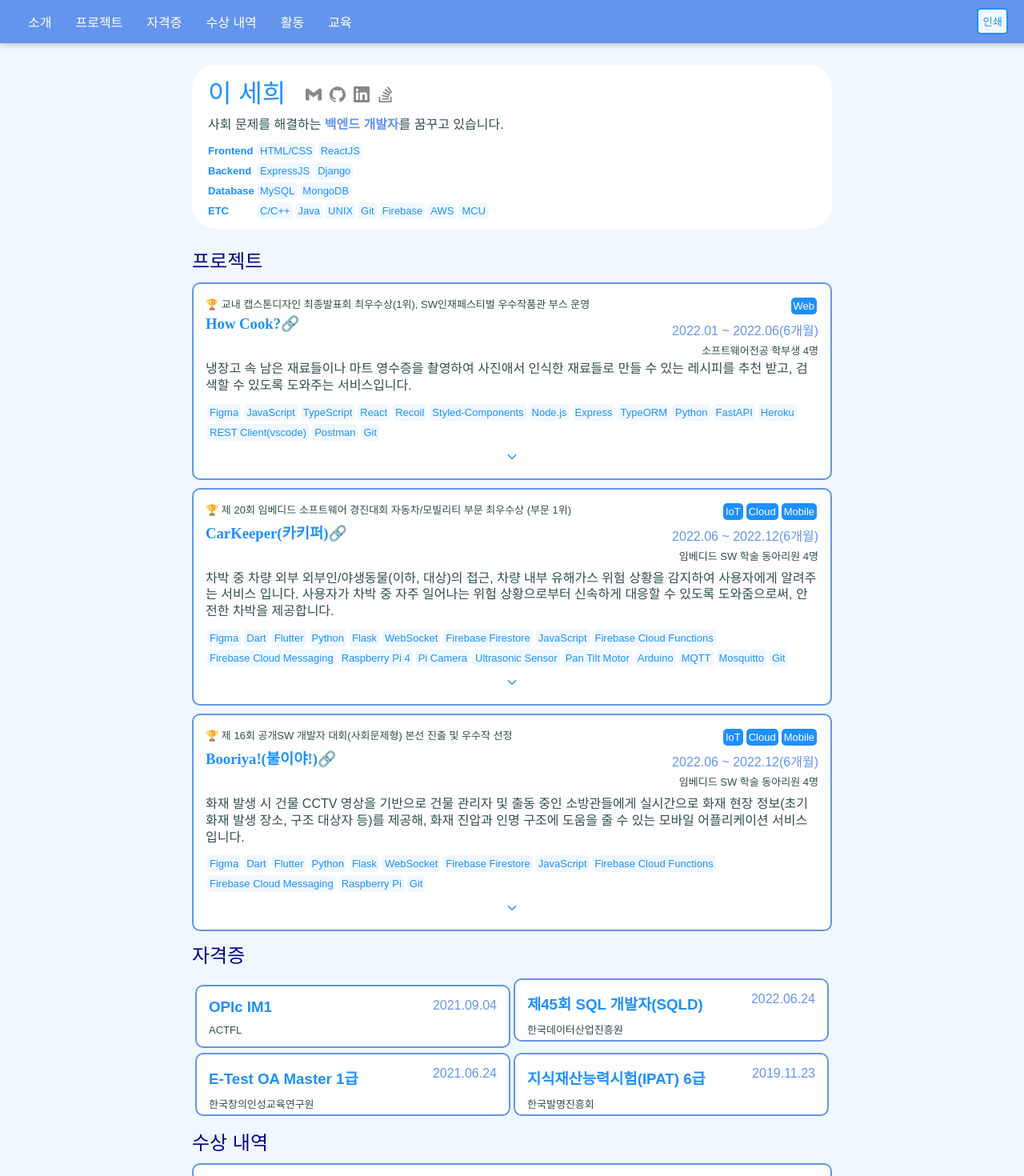
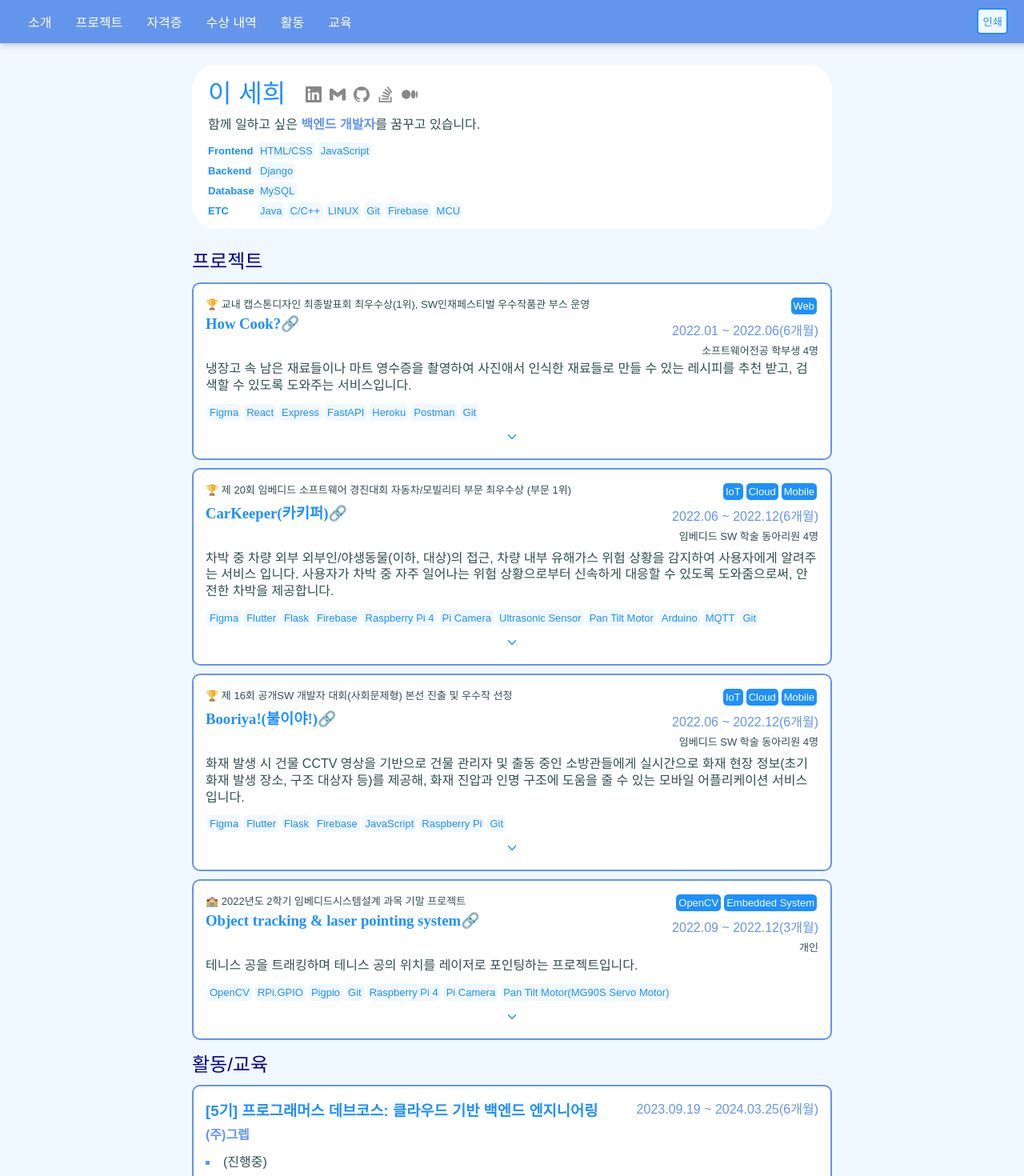
Before and after one commit to Sehee-Lee-01/Sehee-Lee-01.github.io, a React (Create React App) app: page / in a window 1280 px wide. Shown: the top 1470 px of the page at 80% size. Built offline with nearby package versions, Linux system fonts and the light colour scheme; a web font is replaced by a local one.

Commit message:
fix: 내용 간소화

```diff
--- a/src/assets/json/activity.json
+++ b/src/assets/json/activity.json
@@ -1,5 +1,12 @@
 {
   "items": [
+    {
+      "id": 1,
+      "name": "[5기] 프로그래머스 데브코스: 클라우드 기반 백엔드 엔지니어링",
+      "agency": "(주)그렙",
+      "date": "2023.09.19 ~ 2024.03.25(6개월)",
+      "work": ["(진행중)"]
+    },
     {
       "id": 2,
       "name": "2023년 1학기 스터디소그룹(모각코/모각공)",
@@ -14,10 +21,10 @@
       ]
     },
     {
-      "id": 2,
+      "id": 3,
       "name": "KOBOT 11기 (보드팀)",
       "agency": "국민대학교 임베디드 SW 학술 동아리",
-      "date": "2021. 11 ~ 2022. 12(1년 2개월)",
+      "date": "2021.11. ~ 2022.12.(1년 2개월)",
       "work": [
         "한국장학재단 동계 온라인 재능봉사 캠프(풍양초등학교, 엔트리 교육) 부팀장",
         "인트인 4차산업혁명 공모전 아이디어 분야(메타버스) 참가",
--- a/src/assets/json/certificate.json
+++ b/src/assets/json/certificate.json
@@ -3,7 +3,7 @@
     {
       "id": 1,
       "name": "OPIc IM1",
-      "date": "2021.09.04",
+      "date": "2023.09.14",
       "agency": "ACTFL"
     },
     {
--- a/src/assets/json/contact.json
+++ b/src/assets/json/contact.json
@@ -1,5 +1,10 @@
 {
   "items": [
+    {
+      "name": "Linkedin",
+      "url": "https://www.linkedin.com/in/se-hee-%E2%80%8Dlee-6b2340221/",
+      "icon": "SiLinkedin"
+    },
     {
       "name": "tpgktpgml24@gmail.com",
       "url": "mailto:tpgktpgml24@gmail.com",
@@ -11,14 +16,14 @@
       "icon": "SiGithub"
     },
     {
-      "name": "Linkedin",
-      "url": "https://www.linkedin.com/in/se-hee-%E2%80%8Dlee-6b2340221/",
-      "icon": "SiLinkedin"
-    },
-    {
       "name": "Stack Overflow",
       "url": "https://stackoverflow.com/users/19449341/sehee-lee",
       "icon": "SiStackoverflow"
+    },
+    {
+      "name": "Medium",
+      "url": "https://medium.com/@Hailey24",
+      "icon": "SiMedium"
     }
   ]
 }
--- a/src/assets/json/project.json
+++ b/src/assets/json/project.json
@@ -41,18 +41,10 @@
       "category": ["Web"],
       "keyword": [
         "Figma",
-        "JavaScript",
-        "TypeScript",
         "React",
-        "Recoil",
-        "Styled-Components",
-        "Node.js",
         "Express",
-        "TypeORM",
-        "Python",
         "FastAPI",
         "Heroku",
-        "REST Client(vscode)",
         "Postman",
         "Git"
       ],
@@ -66,7 +58,7 @@
           "재료 이미지 및 영수증 속 재료 리스트 반환 API를 Heroku에 배포한 이후 요청이 많아질수록 5** 응답 코드가 발생하는 것을 확인했습니다. Heroku를 무료 버전으로 사용하면서 적은 메모리 설정 때문에 발생한 문제였습니다. 이를 통해 적절한 메모리 설정의 중요성을 깨달았습니다."
         ]
       ],
-      "result": "교내 캡스톤디자인 최종발표회 최우수상(1위), SW인재페스티벌 우수작품관 부스 운영",
+      "result": "🏆 교내 캡스톤디자인 최종발표회 최우수상(1위), SW인재페스티벌 우수작품관 부스 운영",
       "url": "https://github.com/kookmin-sw/capstone-2022-10"
     },
     {
@@ -78,22 +70,15 @@
       "category": ["IoT", "Cloud", "Mobile"],
       "keyword": [
         "Figma",
-        "Dart",
         "Flutter",
-        "Python",
         "Flask",
-        "WebSocket",
-        "Firebase Firestore",
-        "JavaScript",
-        "Firebase Cloud Functions",
-        "Firebase Cloud Messaging",
+        "Firebase",
         "Raspberry Pi 4",
         "Pi Camera",
         "Ultrasonic Sensor",
         "Pan Tilt Motor",
         "Arduino",
         "MQTT",
-        "Mosquitto",
         "Git"
       ],
       "process": [
@@ -134,7 +119,7 @@
           "초기에는 매 프레임마다 [(영상 프레임의 중앙 x, y 좌표) - (대상 박스의 중앙 x, y 좌표)] 값에 '비례'하게 서보 모터 제어 각도를 설정했습니다. 하지만 대상이 빠르게 움직이고, 서보모터 제어 시간도 고려해야하기 때문에 해당 방식의 한계를 깨달았습니다. 이후 좌표 데이터에서 '이동 방향'만 추출하고 프레임마다 '단위 각도'만큼 움직이도록 설정하였습니다. 또한 정확한 서보모터 제어를 위해 제어하는 동안에는 프로그램을 일정 시간동안 Sleep 하도록 설정했습니다. "
         ]
       ],
-      "result": "제 20회 임베디드 소프트웨어 경진대회 자동차/모빌리티 부문 최우수상 (부문 1위)",
+      "result": "🏆 제 20회 임베디드 소프트웨어 경진대회 자동차/모빌리티 부문 최우수상 (부문 1위)",
       "url": "https://github.com/KOBOTBOARD-11/2022ESWContest_mobility_6017"
     },
     {
@@ -170,15 +155,10 @@
       "category": ["IoT", "Cloud", "Mobile"],
       "keyword": [
         "Figma",
-        "Dart",
         "Flutter",
-        "Python",
         "Flask",
-        "WebSocket",
-        "Firebase Firestore",
+        "Firebase",
         "JavaScript",
-        "Firebase Cloud Functions",
-        "Firebase Cloud Messaging",
         "Raspberry Pi",
         "Git"
       ],
@@ -188,8 +168,50 @@
           "YOLO v5 기반 로컬 서버에서는 다른 이벤트들(영상 처리, 대상 좌표 구하기 등)도 처리를 해야하기 때문에, Loop 문을 이용하여 실시간 데이터 모니터링을 하게되면 딜레이가 많이 생기는 상황이었습니다. 딜레이가 생기는 이유는 한 서버에 연산량이 많아져서 발생하는 것이라고 생각했고, 기능을 분리하고자 실시간 데이터 모니터링 기능은 클라우드 서비스를 이용했습니다. 단일 이벤트 목적으로 이용하는 Google Cloud Functions를 사용하면서 이벤트 감지 반응 속도를 높일 수 있었으며, 간편하게 기능을 구현함으로써 개발 시간을 단축할 수 있었습니다. 다른 서비스와의 높은 연동성으로 자동 메시징 기능도 한 번에 해결할 수 있었습니다."
         ]
       ],
-      "result": "제 16회 공개SW 개발자 대회(사회문제형) 본선 진출 및 우수작 선정",
+      "result": "🏆 제 16회 공개SW 개발자 대회(사회문제형) 본선 진출 및 우수작 선정",
       "url": "https://github.com/KOBOTBOARD-11/OSS_2022"
+    },
+    {
+      "id": 3,
+      "name": "Object tracking & laser pointing system",
+      "summary": "테니스 공을 트래킹하며 테니스 공의 위치를 레이저로 포인팅하는 프로젝트입니다.",
+      "date": "2022.09 ~ 2022.12(3개월)",
+      "scale": "개인",
+      "process": [
+        [
+          "Backlog 작성 후 스프린트 도입",
+          "구현할 기능을 정리하기 위해 Backlog를 작성했습니다. 이를 통해 프로젝트 진행 과정에서 생긴 문제점, 개선점을 더 빠르게 공유하고, 다함께 고민하여 신속하게 해결할 수 있는 환경을 조성할 수 있었습니다. 또한 일주일 단위의 스프린트를 도입하고 Slack으로 매일 진행상황을 기록했습니다."
+        ],
+        [
+          "Use Case 구상 및 프로토타입 설계",
+          "서비스 사용 흐름을 정리하고자 Use Case를 구상하고 Figma를 이용하여 프로토타입을 제작했습니다. 이를 통해 더욱 구체적으로 사용자 입장에서 서비스를 바라볼 수 있었고 Use Case를 더욱 구체화하는 데 많은 도움이 되었습니다. 또한 Backlog에 정리한 작업들이 정말 필요한 작업인지 다시 한 번 검증하며 더욱 효율적으로 프로젝트를 진행할 수 있었습니다."
+        ]
+      ],
+      "role": [
+        [
+          "HSV 필터 기반으로 이미지에서 테니스 공 반지름 및 중앙 좌표 추출",
+          "테니스 공의 색상(연두색) 범위를 정하고 HSV 필터를 통해 카메라 영상에서 테니스 공 색상에 해당되는 부분을 분리합니다. 그 결과에서 minEnclosingCircle() 메서드를 이용해 테니스 공의 반지름과 중앙좌표를 추출했습니다."
+        ],
+        ["테니스 공 트래킹 알고리즘 구현", "팬틸트 모터"]
+      ],
+      "category": ["OpenCV", "Embedded System"],
+      "keyword": [
+        "OpenCV",
+        "RPi.GPIO",
+        "Pigpio",
+        "Git",
+        "Raspberry Pi 4",
+        "Pi Camera",
+        "Pan Tilt Motor(MG90S Servo Motor)"
+      ],
+      "trouble": [
+        [
+          "부드러운 서보모터 제어를 위해 pigpio library 사용",
+          "RPi.GPIO에서 Pigpio로 변경 후 지터링 개선"
+        ]
+      ],
+      "result": "🏫 2022년도 2학기 임베디드시스템설계 과목 기말 프로젝트",
+      "url": "https://github.com/Sehee-Lee-01/2022_2_ESD/tree/main/FinalProject"
     }
   ]
 }
--- a/src/assets/json/skill.json
+++ b/src/assets/json/skill.json
@@ -3,22 +3,22 @@
     {
       "id": 1,
       "name": "Frontend",
-      "skill": ["HTML/CSS", "ReactJS"]
+      "skill": ["HTML/CSS", "JavaScript"]
     },
     {
       "id": 2,
       "name": "Backend",
-      "skill": ["ExpressJS", "Django"]
+      "skill": ["Django"]
     },
     {
       "id": 3,
       "name": "Database",
-      "skill": ["MySQL", "MongoDB"]
+      "skill": ["MySQL"]
     },
     {
       "id": 4,
       "name": "ETC",
-      "skill": ["C/C++", "Java", "UNIX", "Git", "Firebase", "AWS", "MCU"]
+      "skill": ["Java", "C/C++", "LINUX", "Git", "Firebase", "MCU"]
     }
   ]
 }
--- a/src/components/activity/Activities.tsx
+++ b/src/components/activity/Activities.tsx
@@ -13,7 +13,7 @@ function Activities() {
   return (
     <div className="activities inline">
       <div id="activity" className="bookmark" />
-      <h2>활동</h2>
+      <h2>활동/교육</h2>
       <ul className="inline-list activity-list">{infoList}</ul>
     </div>
   );
--- a/src/components/contact/Contact.tsx
+++ b/src/components/contact/Contact.tsx
@@ -46,7 +46,7 @@ function Contact() {
           <h1>이 세희</h1>
           <ul className="contact-list">{infoList}</ul>
           <p id="introduce">
-            사회 문제를 해결하는 <b>백엔드 개발자</b>를 꿈꾸고 있습니다.
+            함께 일하고 싶은 <b>백엔드 개발자</b>를 꿈꾸고 있습니다.
           </p>
           <ul className="skill-list">{skillList}</ul>
         </div>
--- a/src/components/education/Education.tsx
+++ b/src/components/education/Education.tsx
@@ -13,7 +13,7 @@ function Educations() {
   return (
     <div className="educations inline">
       <div id="education" className="bookmark" />
-      <h2>교육</h2>
+      <h2>학력</h2>
       <ul className=" inline-list education-list">{infoList}</ul>
     </div>
   );
--- a/src/components/project/ProjectCard.tsx
+++ b/src/components/project/ProjectCard.tsx
@@ -79,7 +79,7 @@ function ProjectCard({ projectProps }: projectCardProps) {
         <p className="date">{date}</p>
         <p className="scale">{scale}</p>
       </div>
-      {result === '' ? <br /> : <p className="result">🏆 {result}</p>}
+      {result === '' ? <br /> : <p className="result">{result}</p>}
       <h3 className="title">
         <a href={url}>{name}🔗</a>
       </h3>
--- a/src/routes/resume/Resume.tsx
+++ b/src/routes/resume/Resume.tsx
@@ -11,9 +11,9 @@ function Resume() {
     <div id="resume">
       <Contact />
       <Projects />
+      <Activities />
+      <Awards />
       <Certificates />
-      <Awards />
-      <Activities />
       <Educations />
     </div>
   );
```
